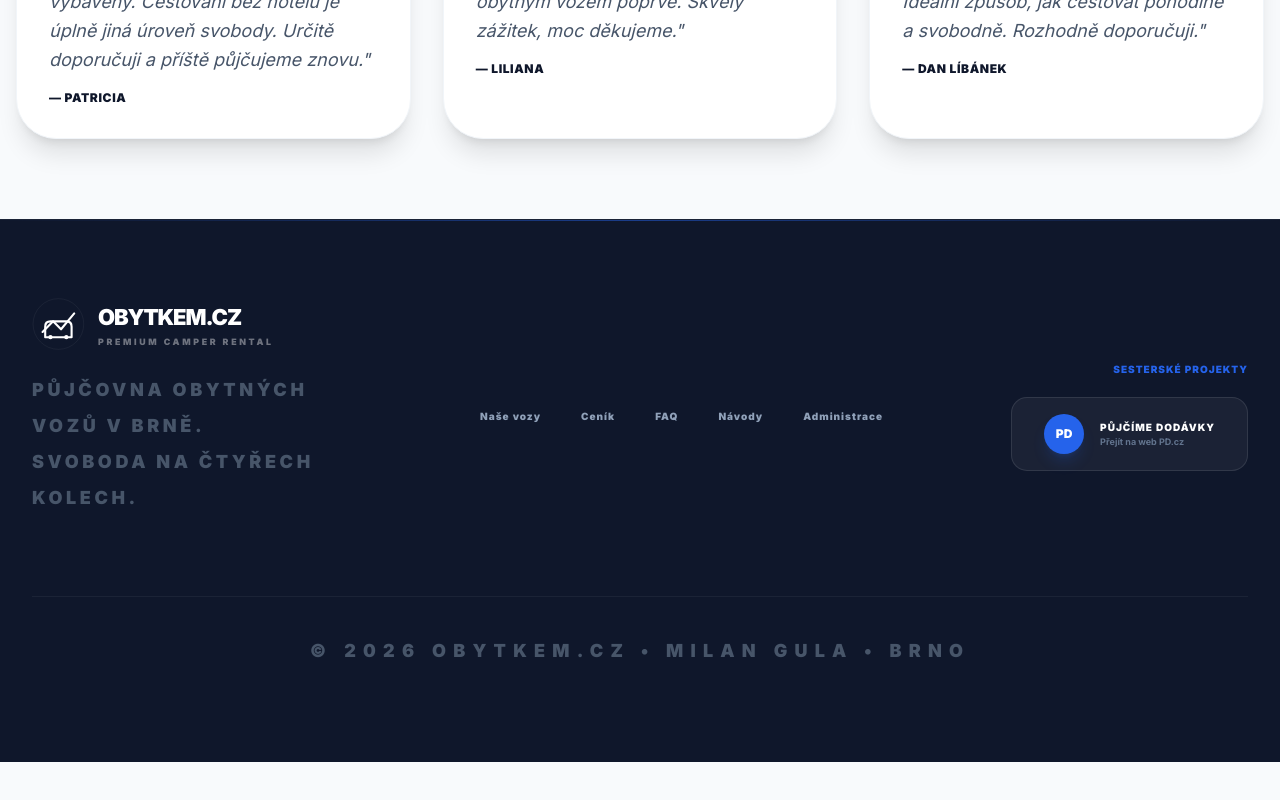
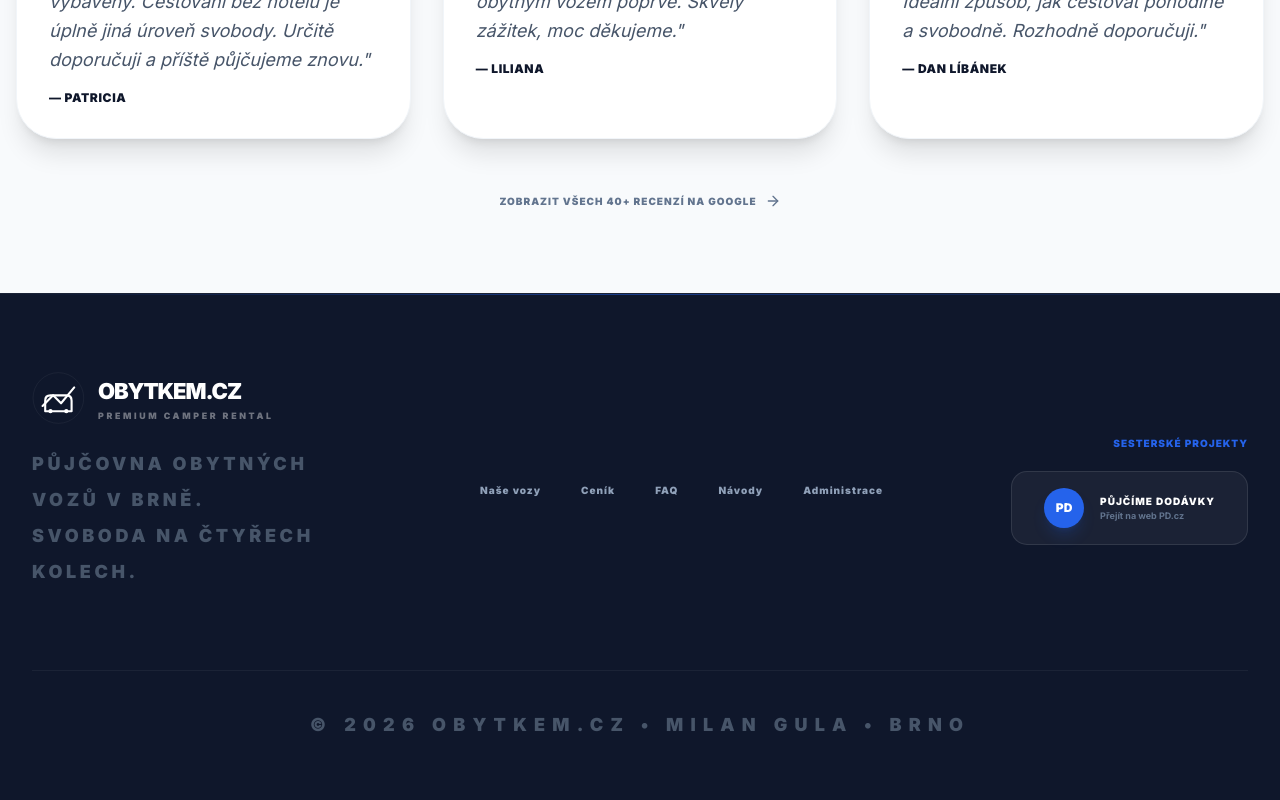
Before and after one commit to ospujcimedodavkynew/zbytkem.czfun, a React (Vite) app: page / in a window 1280 px wide. Shown: the part 10598-11398 px from the top of the page. Before the commit the page ends 11360 px from the top, so only its background shows below. Built offline with nearby package versions, Linux system fonts and the light colour scheme.

Commit message:
Add files via upload

```diff
--- a/components/AIChatbot.tsx
+++ b/components/AIChatbot.tsx
@@ -59,7 +59,7 @@ const AIChatbot: React.FC = () => {
           - Cena se pohybuje od 2500 Kč do 3400 Kč za den dle sezóny.
           - Vratná kauce je 25 000 Kč.
           - Limit kilometrů je 300 km/den, nad limit se doplácí.
-          - Místo předání: Obytkem.cz parkoviště Teslova Brno, po pravé straně od vjezdu.
+          - Místo předání: Obytkem.cz parkoviště Teslova Brno, po pravé straně od vjezdu. Odkaz na Google Mapy: https://share.google/6M5XW9rgNIyoFMlfq
           - Vybavení: kuchyňka, sprcha, WC, topení, markýza, držák na kola.
 
           Odpovídej stručně, jasně a česky. Pokud se zákazník ptá na něco, co nevíš, odkaž ho na telefonní kontakt nebo email pujcimedodavky@gmail.com.`,
--- a/components/BookingFlow.tsx
+++ b/components/BookingFlow.tsx
@@ -399,6 +399,11 @@ const BookingFlow: React.FC<BookingFlowProps> = ({ vehicle, allReservations, inv
                 </div>
 
                 <div className="flex justify-between items-center text-slate-400 font-bold uppercase tracking-widest text-[8px]">
+                  <span>Místo předání</span>
+                  <span className="text-white text-xs">Teslova, Brno</span>
+                </div>
+
+                <div className="flex justify-between items-center text-slate-400 font-bold uppercase tracking-widest text-[8px]">
                   <span>Cíl a nájezd</span>
                   <span className="text-white text-xs">{formData.destination} (cca {formData.estimatedMileage} km)</span>
                 </div>
--- a/components/PublicHome.tsx
+++ b/components/PublicHome.tsx
@@ -61,7 +61,7 @@ const PublicHome: React.FC<PublicHomeProps> = ({ vehicles, reservations, onBookN
     },
     {
       q: "Kde si mohu vůz vyzvednout?",
-      a: "Vyzvednutí probíhá v Brně - Bohunicích. Přesnou adresu a instrukce k parkování vašeho vozu obdržíte po potvrzení rezervace. Možnost parkování vašeho osobního vozu v našem hlídaném areálu po dobu pronájmu zdarma."
+      a: "Vyzvednutí probíhá na našem parkovišti Obytkem.cz v Brně na ulici Teslova (po pravé straně od vjezdu). Možnost parkování vašeho osobního vozu v našem hlídaném areálu po dobu pronájmu zdarma. Najdete nás i na Google Maps jako Obytkem.cz."
     }
   ];
 
@@ -698,7 +698,7 @@ const PublicHome: React.FC<PublicHomeProps> = ({ vehicles, reservations, onBookN
                 </div>
               </div>
               <a
-                href="https://maps.google.com/?q=Teslova+Brno+Obytkem"
+                href="https://share.google/6M5XW9rgNIyoFMlfq"
                 target="_blank"
                 rel="noopener noreferrer"
                 className="inline-flex items-center gap-3 mt-10 bg-slate-900 text-white px-10 py-5 rounded-2xl font-black uppercase tracking-widest text-xs hover:bg-slate-800 transition-all shadow-xl"
@@ -798,6 +798,17 @@ const PublicHome: React.FC<PublicHomeProps> = ({ vehicles, reservations, onBookN
               </div>
             ))}
           </div>
+          <div className="mt-12 text-center">
+            <a
+              href="https://share.google/6M5XW9rgNIyoFMlfq"
+              target="_blank"
+              rel="noopener noreferrer"
+              className={`inline-flex items-center gap-2 text-[10px] font-black uppercase tracking-widest transition-colors ${isDarkMode ? 'text-slate-400 hover:text-white' : 'text-slate-500 hover:text-brand-primary'}`}
+            >
+              Zobrazit všech 40+ recenzí na Google
+              <ArrowRight className="w-4 h-4" />
+            </a>
+          </div>
         </div>
       </section>
 
--- a/index.html
+++ b/index.html
@@ -9,7 +9,24 @@
     <link rel="apple-touch-icon" href="https://obytkem.cz/wp-content/uploads/logo.png">
     <link rel="manifest" href="/manifest.json">
     <meta name="google-site-verification" content="0SAVJdssCOBuNnAGOqdS7Iv1kUtCN_fle7X0W_rjpcQ" />
-    <title>obytkem.cz | Půjčovna obytných vozů</title>
+    <title>Obytkem.cz | Půjčovna obytných vozů Brno | Ahorn Canada TU Plus</title>
+    <meta name="description" content="Půjčovna obytných vozů v Brně. Pronájem moderního obytného vozu Ahorn Canada TU Plus pro 5 osob. Skvělá výbava, parkování zdarma, férové ceny. Rezervujte online!">
+    <meta name="keywords" content="půjčovna obytných vozů Brno, pronájem obytného auta, karavany Brno, Ahorn Canada TU Plus, dovolená obytňákem">
+
+    <!-- Open Graph / Facebook -->
+    <meta property="og:type" content="website">
+    <meta property="og:url" content="https://obytkem.cz/">
+    <meta property="og:title" content="Obytkem.cz | Půjčovna obytných vozů Brno">
+    <meta property="og:description" content="Pronájem moderního obytného vozu v Brně pro 5 osob. Vše pro vaši svobodu na cestách.">
+    <meta property="og:image" content="https://obytkem.cz/wp-content/uploads/logo.png">
+
+    <!-- Twitter -->
+    <meta property="twitter:card" content="summary_large_image">
+    <meta property="twitter:url" content="https://obytkem.cz/">
+    <meta property="twitter:title" content="Obytkem.cz | Půjčovna obytných vozů Brno">
+    <meta property="twitter:description" content="Pronájem moderního obytného vozu v Brně pro 5 osob. Vše pro vaši svobodu na cestách.">
+    <meta property="twitter:image" content="https://obytkem.cz/wp-content/uploads/logo.png">
+
     <link href="https://fonts.googleapis.com/css2?family=Inter:wght@400;500;600;700;900&display=swap" rel="stylesheet">
 </head>
 <body>
```
Also changed, not shown: 1 other file (tests, documents, lock files or other folders).
